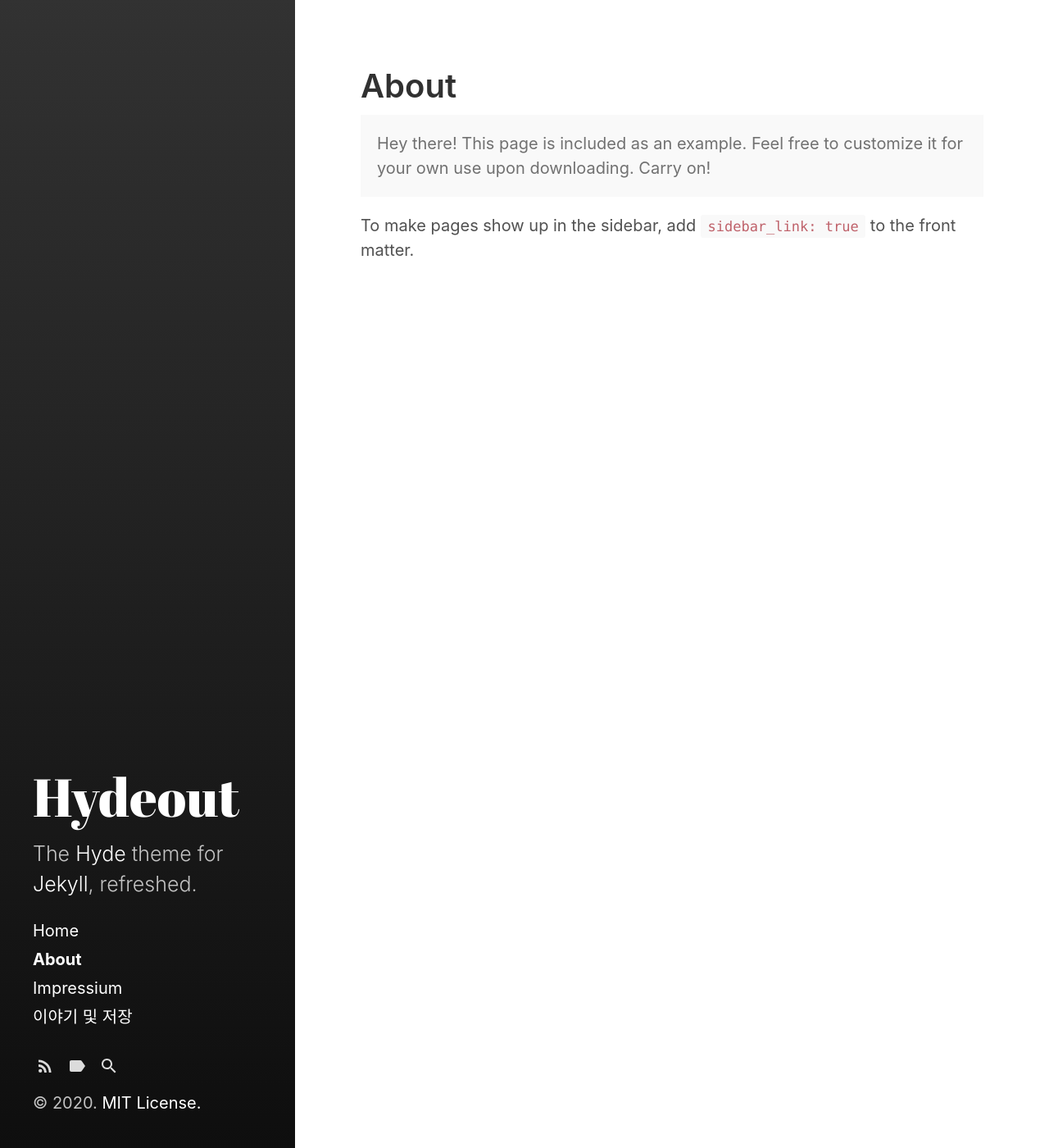
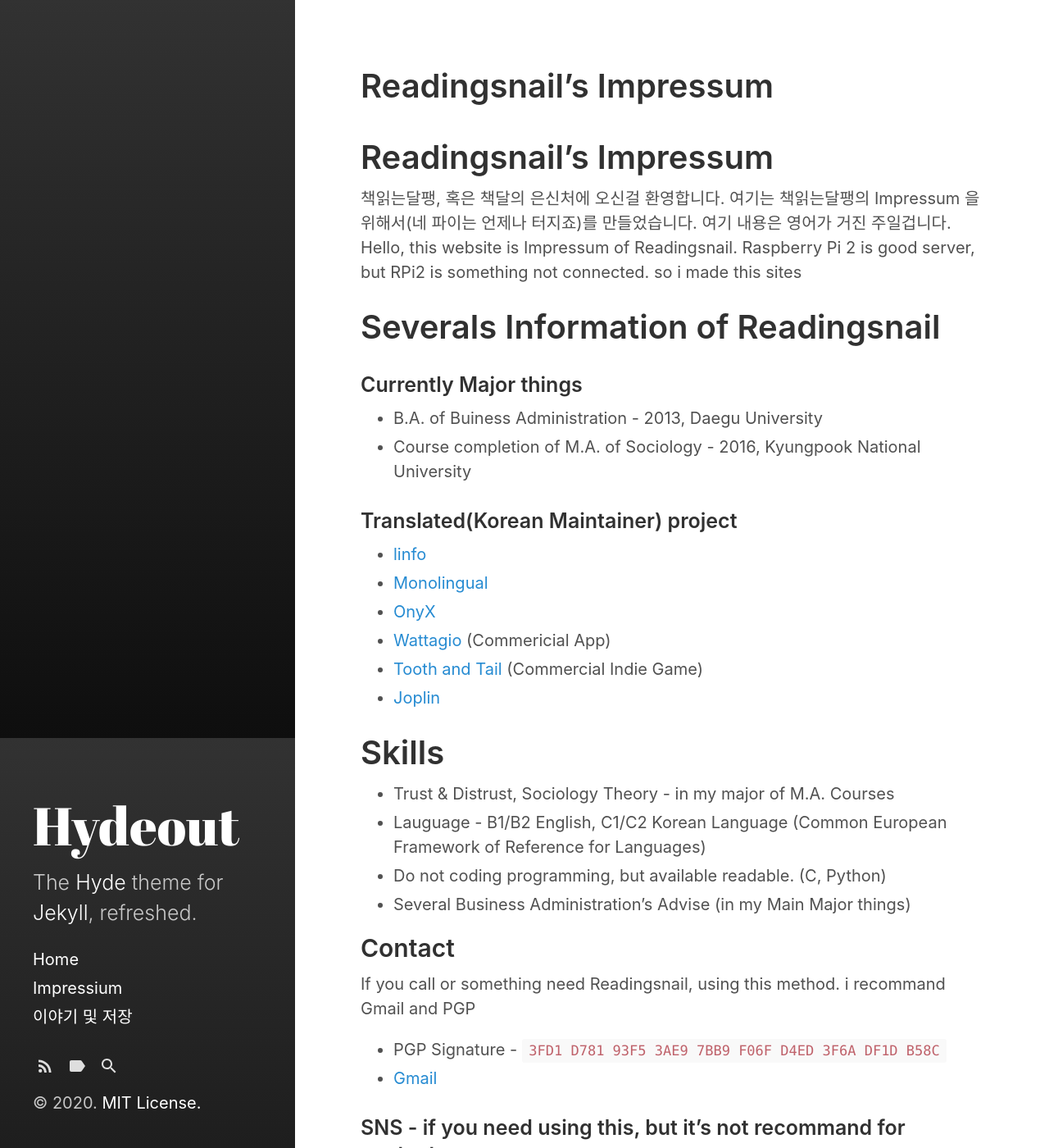
Before and after one commit to readingsnail/readingsnail.github.io, a Jekyll site: the page built from about.md, in a window 1280 px wide and 1400 px high. Shown: the whole window at 82% size. Built offline with Jekyll 4.4.1, drawn with Linux system fonts in a browser that asks for light colours; our own code applies the rules of GitHub Pages for plain Markdown files; some of the changed text lies outside the part shown.

Commit message:
Update about.md

````diff
--- a/about.md
+++ b/about.md
@@ -1,13 +1,31 @@
----
-layout: page
-title: About
-sidebar_link: true
----
+# Readingsnail's Impressum
+책읽는달팽, 혹은 책달의 은신처에 오신걸 환영합니다. 여기는 책읽는달팽의 Impressum 을 위해서(네 파이는 언제나 터지죠)를 만들었습니다. 여기 내용은 영어가 거진 주일겁니다.<br />
+Hello, this website is Impressum of Readingsnail. Raspberry Pi 2 is good server, but RPi2 is something not connected. so i made this sites
 
-<p class="message">
-  Hey there! This page is included as an example. Feel free to customize it
-  for your own use upon downloading. Carry on!
-</p>
+# Severals Information of Readingsnail
 
-To make pages show up in the sidebar, add `sidebar_link: true` to the front
-matter.
+### Currently Major things
+ * B.A. of Buiness Administration - 2013, Daegu University
+ * Course completion of M.A. of Sociology - 2016, Kyungpook National University
+
+### Translated(Korean Maintainer) project
+ * [linfo](https://github.com/jrgp/linfo)
+ * [Monolingual](https://ingmarstein.github.io/Monolingual/)
+ * [OnyX](https://www.titanium-software.fr/en/onyx.html)
+ * [Wattagio](https://wattagio.com/) (Commericial App)
+ * [Tooth and Tail](http://www.toothandtailgame.com/) (Commercial Indie Game)
+ * [Joplin](https://github.com/laurent22/joplin)
+
+# Skills
+ * Trust & Distrust, Sociology Theory - in my major of M.A. Courses
+ * Lauguage - B1/B2 English, C1/C2 Korean Language (Common European Framework of Reference for Languages)
+  * Do not coding programming, but available readable. (C, Python)
+ * Several Business Administration's Advise (in my Main Major things)
+
+## Contact
+If you call or something need Readingsnail, using this method. i recommand Gmail and PGP
+* PGP Signature - ```3FD1 D781 93F5 3AE9 7BB9 F06F D4ED 3F6A DF1D B58C```
+* [Gmail](mailto:bjh13579@gmail.com)
+
+### SNS - if you need using this, but it's not recommand for contact.
+* [twitter](https://twitter.com/readings_snail)
````
